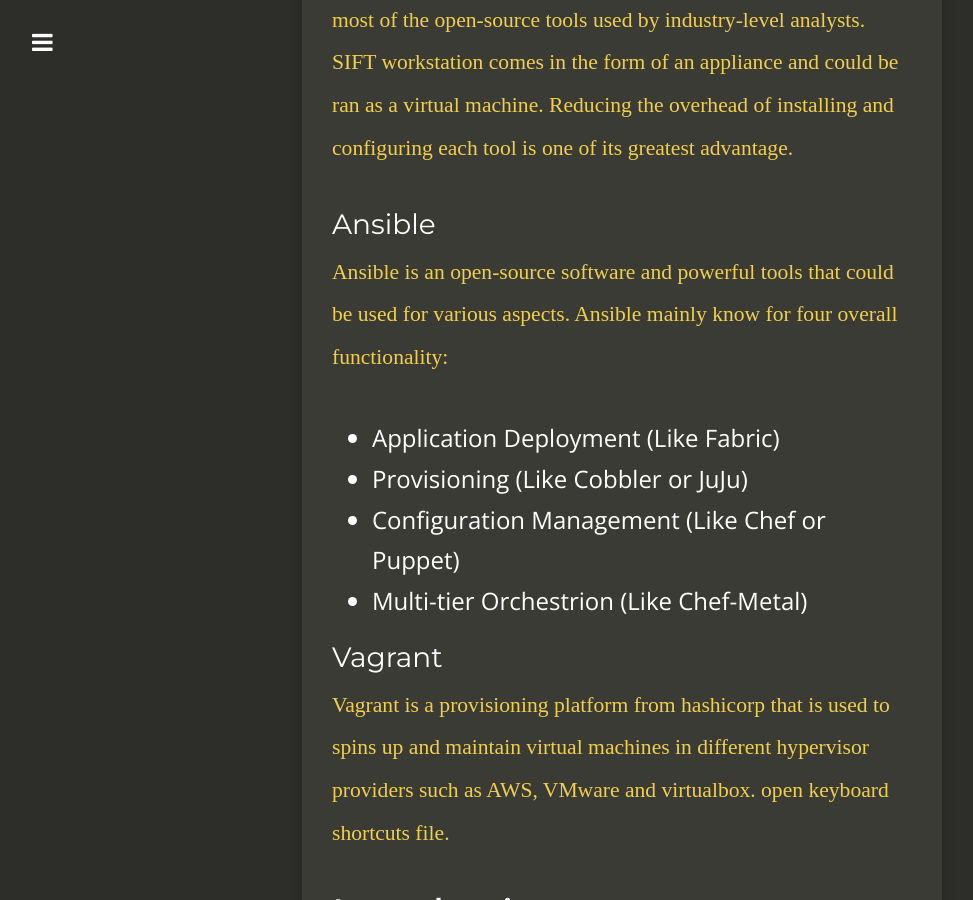
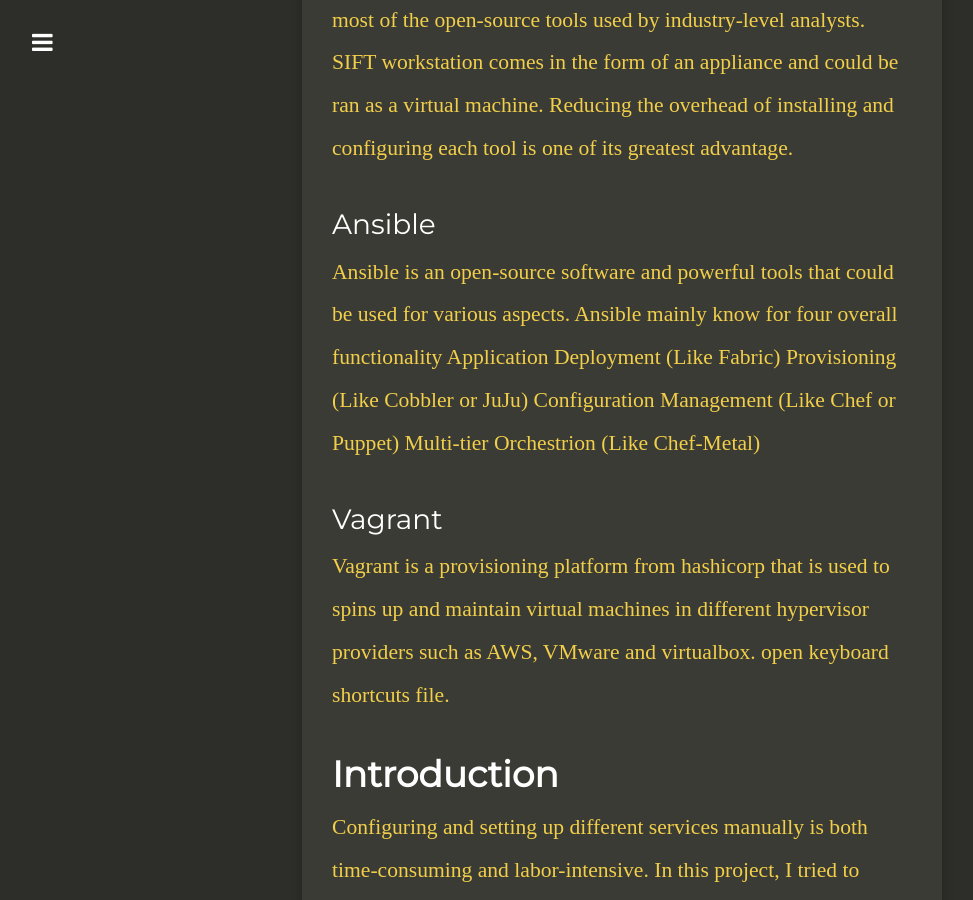
Before and after one commit to sh1dow3r/layer0, a Jekyll site: the page built from _posts/2020-04-14-Cuckoo_SIFT_With_Ansible.md, in a window 1280 px wide and 900 px high, scrolled down 1015 px. Shown: the whole window, without its empty margins (18-991 px from the left). Built offline with Jekyll 4.4.1, drawn with Linux system fonts in a browser that asks for light colours; nearby versions of some CDN libraries; comment, search, counter and statistics services are not loaded; some of the changed text lies outside the part shown.

Commit message:
update final formatting

```diff
--- a/_posts/2020-04-14-Cuckoo_SIFT_With_Ansible.md
+++ b/_posts/2020-04-14-Cuckoo_SIFT_With_Ansible.md
@@ -20,11 +20,11 @@ SIFT Workstation is a powerful forensics framework that contains most of the ope
 
 ### Ansible
 <span style="color: #f2cf4a; font-family: Babas; font-size: 0.9em;">
-Ansible is an open-source software and powerful tools that could be used for various aspects. Ansible mainly know for four overall functionality:
-  - Application Deployment (Like Fabric)
-  - Provisioning (Like Cobbler or JuJu)
-  - Configuration Management (Like Chef or Puppet)
-  - Multi-tier Orchestrion (Like Chef-Metal)
+Ansible is an open-source software and powerful tools that could be used for various aspects. Ansible mainly know for four overall functionality
+ Application Deployment (Like Fabric)
+ Provisioning (Like Cobbler or JuJu)
+ Configuration Management (Like Chef or Puppet)
+ Multi-tier Orchestrion (Like Chef-Metal)
 
 ### Vagrant
 
```
